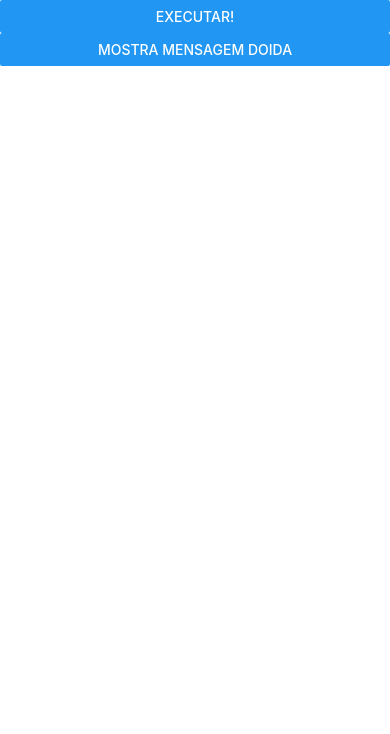
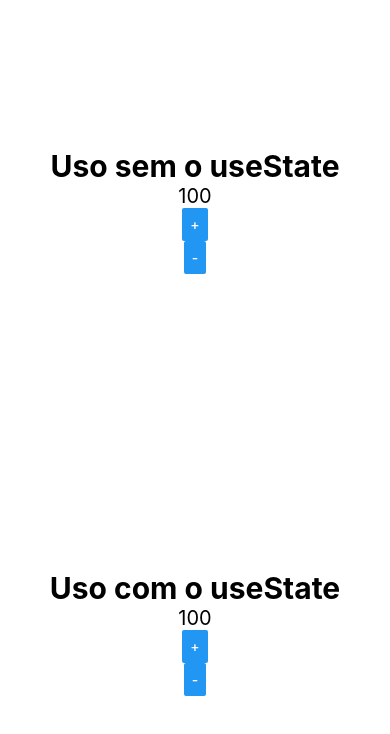
Before and after one commit to gabrielfnobre/react, a React Native app in the folder componentes/: screen / in a window 390 px wide. Shown: the top 734 px of the page. Built offline with nearby package versions, Linux system fonts and the light colour scheme.

Commit message:
02/12/2022

```diff
--- a/componentes/App.js
+++ b/componentes/App.js
@@ -1,12 +1,12 @@
 import React from 'react'
-import {BotaoNormal, BotaoArrow } from './src/componentes/ThisIsButton'
+import { ComUseState, SemUseState } from './src/fundamentos/EstadosNoReact'
 
 export default () => {
   return (
     /* Coloque seus componentes abaixo...*/
     <>
-      <BotaoNormal />
-      <BotaoArrow />
+      <SemUseState inicial={100} />
+      <ComUseState inicial={100} />
     </>
   )
 }
--- /dev/null
+++ b/componentes/src/fundamentos/EstadosNoReact/index.js
@@ -0,0 +1,113 @@
+import React, { useState } from "react";
+import { Text, Button, StyleSheet, SafeAreaView } from 'react-native'
+
+/*  CICLO DE VIDA DOS ESTADOS EM REACT:
+
+    ESSE CONCEITO É IMPORTANTÍSSIMO DE SER ENTENDIDO!
+
+    No react é possível usar dados passados por através dos componentes e usá-los tanto para processamento (em uma determinada função), quanto para gerar novas renderizações na tela.
+
+    COMO ISSO ACONTECE?
+
+    Ao receber um valor passado por propriedade, o React consegue aguardar esse valor para que ele possa ser usado e modificado segundo o nosso desejo e ainda ser renderizado na tela.
+
+    DÁ PRA FAZER ISSO DIRETAMENTE?
+
+    Não! O React não permite que peguemos o valor passado o modifiquemos e ainda mostremos isso na tela. Até é possível atribuir esse valor a uma variável e operar sobre uma função internamente, mas renderizar o valor na tela não.
+
+    COMO PODEMOS FAZER PARA RENDERIZAR ENTÃO?
+
+    Isso só é possível com o uso de Hooks.
+
+    O QUE SÃO HOOKS?
+
+    Hooks ou Ganchos, trazem justamente essa ideia de "puxar" funcionalidades especiais do React, esses Hooks são conhecidos pelo prefixo "use" e temos vários deles. O mais famosinho é o "useState".
+    Essas funcionalidades estão atreladas ao ciclo de vida de um componente, a uma mudança de estado e outras funcionalidades do React.
+
+    COMO FUNCIONA O USESTATE?
+
+    O useState é um Hook (que funciona como um método podemos dizer assim) que é capaz de pegar um valor passado e retornar um array com dois valores onde:
+        0 é igual ao valor passado
+        1 é igual ao valor passado depois de ter sido operado por uma callback
+
+        OBS: geralmente essas callbacks recebem o prefixo "set" (setFuncaoAlgumaCoisa)
+
+    Vamos ver dois exemplos abaixo onde: no 1º tentamos modificar a renderização sem a utilização de um Hook e no segundo usamos o useState para gerar uma modificação na tela.
+
+*/
+
+//USO SEM O HOOK
+//Essa função exibe um número que inicia com 100 e tem 2 botões que deveriam aumentar ou diminuir o valor...
+export function SemUseState(props) {
+
+    let num = props.inicial //Veja que pegamos o valor passado e atribuímos sobre a variável
+
+    const inc = () => {
+        console.warn(num) //Como ela não vai mostrar valores sendo mudados, usamos um warn para ver que realmente os valores estão sendo mudados internamente, mas não podem ser renderizados...
+        num++
+    }
+
+    const dec = () => {
+        console.warn(num)
+        num--
+    }
+
+    return (
+        <SafeAreaView style={styles.container}>
+            <Text style={styles.titulo}>Uso sem o useState</Text>
+            <Text style={styles.texto}>{num}</Text>
+            {/* Note que o valor não muda */}
+            <Button style={styles.botao} title="+" onPress={inc}/>
+            <Button style={styles.botao} title="-" onPress={dec}/>
+        </SafeAreaView>
+    )
+}
+
+
+//EXEMPLO USANDO HOOKS
+//Essa função exibe um número que inicia com 100 e tem 2 botões que aumentam ou diminuem o valor...
+export function ComUseState(props) {
+
+    //Aqui estamos usando o Hook useState que antes foi importado da biblioteca react
+    //Veja a usabilidade:
+    //1º useState recebe como parâmetro o valor passado via componente
+    //2º o resultado será um array com 2 valores, que destruturizamos em 2 variáveis
+    //3º a primeira variável é sempre o valor atual
+    //4º a segunda variável é uma função que será a única que poderá modificar o valor da primeira variável
+    //5º quando o valor da variável 1 é modificado por atravé da função da variável 2 o valor da variável 1 é atualizado, se ele for operado novamente por através da função da variável 2, ele vai ser atualizado de novo, e assim sucessivamente.
+    const [num, setNumero] = useState(props.inicial)
+
+    const inc = () => {
+        //Note aqui que nossa função agora recebe a função setNumero que é a única capaz de modificar o valor guardado dentro de um estado.
+        setNumero(num + 1) //Não é possível fazer autoincremento ou decremento
+    }
+    const dec = () => {
+        setNumero(num - 1) //Não é possível fazer autoincremento ou decremento
+    }
+
+    return (
+        <SafeAreaView style={styles.container}>
+            <Text style={styles.titulo}>Uso com o useState</Text>
+            <Text style={styles.texto}>{num}</Text>
+            <Button style={styles.botao} title="+" onPress={inc}/>
+            <Button style={styles.botao} title="-" onPress={dec}/>
+        </SafeAreaView>
+    )
+}
+
+const styles = StyleSheet.create({
+    titulo: {
+        fontSize: 30,
+        fontWeight: 'bold',
+    },
+    container: {
+        alignItems: 'center',
+        flex: 1,
+        justifyContent: 'center',
+        padding: 10,
+        margin: 20,
+    },
+    texto: {
+        fontSize: 20,
+    },
+})
```
